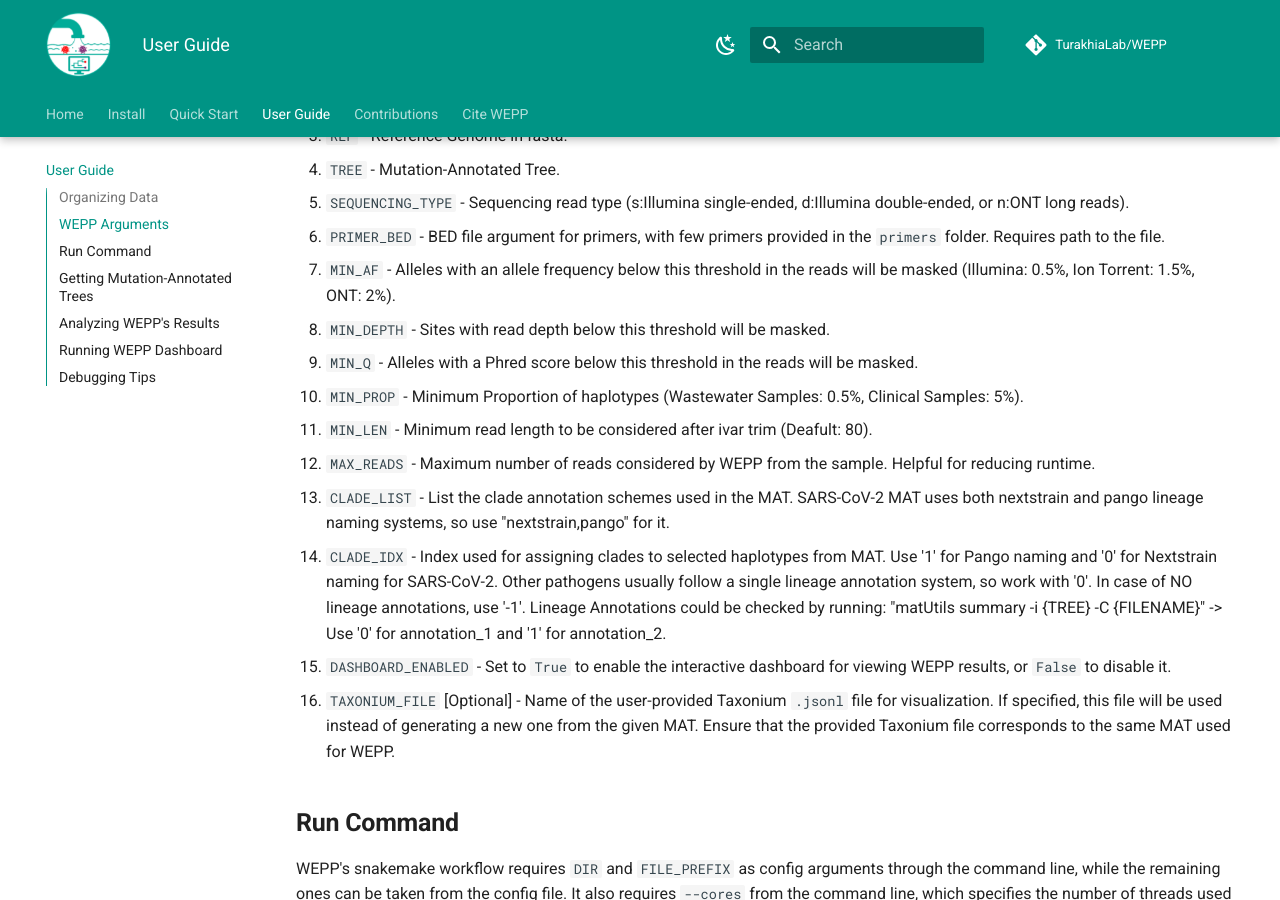
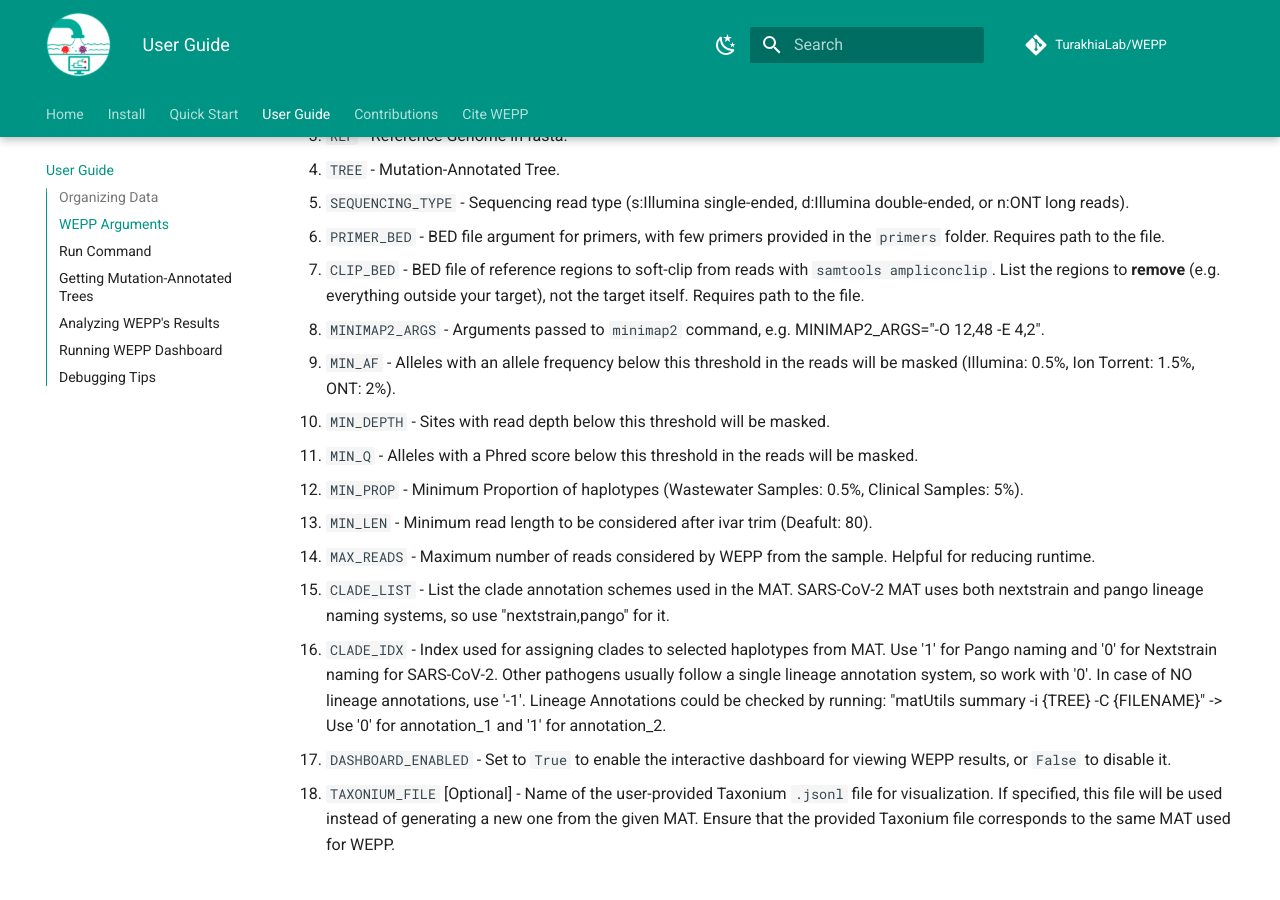
Before and after one commit to TurakhiaLab/WEPP, an MkDocs documentation site: the page built from docs/usage.md, in a window 1280 px wide and 900 px high, scrolled down 1182 px. Built offline with MkDocs 1.6.1 and Material for MkDocs 9.7.7, drawn with Linux system fonts in a browser that asks for light colours; comment, search, counter and statistics services are not loaded.

Commit message:
Fix CLIP_BED/MINIMAP2_ARGS handling from PR #20 and dropped reads in sam2PB

```diff
--- a/docs/usage.md
+++ b/docs/usage.md
@@ -42,16 +42,18 @@ The WEPP Snakemake pipeline requires the following arguments, which can be provi
 4. `TREE` - Mutation-Annotated Tree.
 5. `SEQUENCING_TYPE` - Sequencing read type (s:Illumina single-ended, d:Illumina double-ended, or n:ONT long reads).
 6. `PRIMER_BED` - BED file argument for primers, with few primers provided in the `primers` folder. Requires path to the file.
-7. `MIN_AF` - Alleles with an allele frequency below this threshold in the reads will be masked (Illumina: 0.5%, Ion Torrent: 1.5%, ONT: 2%).
-8. `MIN_DEPTH` - Sites with read depth below this threshold will be masked.
-9. `MIN_Q` - Alleles with a Phred score below this threshold in the reads will be masked.
-10. `MIN_PROP` - Minimum Proportion of haplotypes (Wastewater Samples: 0.5%, Clinical Samples: 5%).
-11. `MIN_LEN` - Minimum read length to be considered after ivar trim (Deafult: 80).
-12. `MAX_READS` - Maximum number of reads considered by WEPP from the sample. Helpful for reducing runtime.
-13. `CLADE_LIST` - List the clade annotation schemes used in the MAT. SARS-CoV-2 MAT uses both nextstrain and pango lineage naming systems, so use "nextstrain,pango" for it.
-14. `CLADE_IDX` - Index used for assigning clades to selected haplotypes from MAT. Use '1' for Pango naming and '0' for Nextstrain naming for SARS-CoV-2. Other pathogens usually follow a single lineage annotation system, so work with '0'. In case of NO lineage annotations, use '-1'. Lineage Annotations could be checked by running: "matUtils summary -i {TREE} -C {FILENAME}" -> Use '0' for annotation_1 and '1' for annotation_2.
-15. `DASHBOARD_ENABLED` - Set to `True` to enable the interactive dashboard for viewing WEPP results, or `False` to disable it.
-16. `TAXONIUM_FILE` [Optional] - Name of the user-provided Taxonium `.jsonl` file for visualization. If specified, this file will be used instead of generating a new one from the given MAT. Ensure that the provided Taxonium file corresponds to the same MAT used for WEPP.
+7. `CLIP_BED` - BED file of reference regions to soft-clip from reads with `samtools ampliconclip`. List the regions to **remove** (e.g. everything outside your target), not the target itself. Requires path to the file.
+8. `MINIMAP2_ARGS` - Arguments passed to `minimap2` command, e.g. MINIMAP2_ARGS="-O 12,48 -E 4,2".
+9. `MIN_AF` - Alleles with an allele frequency below this threshold in the reads will be masked (Illumina: 0.5%, Ion Torrent: 1.5%, ONT: 2%).
+10. `MIN_DEPTH` - Sites with read depth below this threshold will be masked.
+11. `MIN_Q` - Alleles with a Phred score below this threshold in the reads will be masked.
+12. `MIN_PROP` - Minimum Proportion of haplotypes (Wastewater Samples: 0.5%, Clinical Samples: 5%).
+13. `MIN_LEN` - Minimum read length to be considered after ivar trim (Deafult: 80).
+14. `MAX_READS` - Maximum number of reads considered by WEPP from the sample. Helpful for reducing runtime.
+15. `CLADE_LIST` - List the clade annotation schemes used in the MAT. SARS-CoV-2 MAT uses both nextstrain and pango lineage naming systems, so use "nextstrain,pango" for it.
+16. `CLADE_IDX` - Index used for assigning clades to selected haplotypes from MAT. Use '1' for Pango naming and '0' for Nextstrain naming for SARS-CoV-2. Other pathogens usually follow a single lineage annotation system, so work with '0'. In case of NO lineage annotations, use '-1'. Lineage Annotations could be checked by running: "matUtils summary -i {TREE} -C {FILENAME}" -> Use '0' for annotation_1 and '1' for annotation_2.
+17. `DASHBOARD_ENABLED` - Set to `True` to enable the interactive dashboard for viewing WEPP results, or `False` to disable it.
+18. `TAXONIUM_FILE` [Optional] - Name of the user-provided Taxonium `.jsonl` file for visualization. If specified, this file will be used instead of generating a new one from the given MAT. Ensure that the provided Taxonium file corresponds to the same MAT used for WEPP.
 
 ## <b>Run Command</b> <a name="snakemake"></a>
 WEPP's snakemake workflow requires `DIR` and `FILE_PREFIX` as config arguments through the command line, while the remaining ones can be taken from the config file. It also requires `--cores` from the command line, which specifies the number of threads used by the workflow.
```
Also changed, not shown: README.md (+12 -10 lines), 5 other files.
